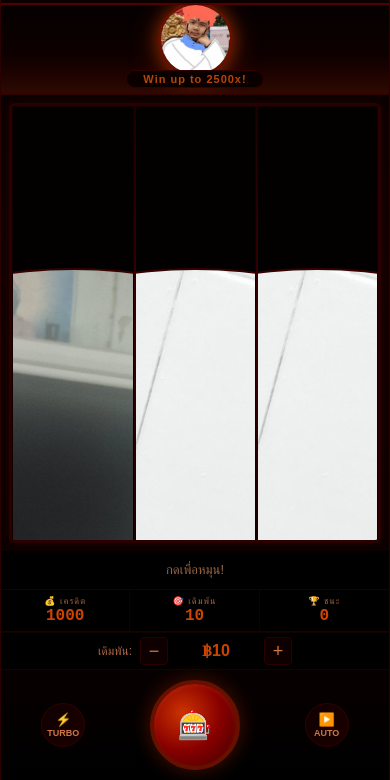
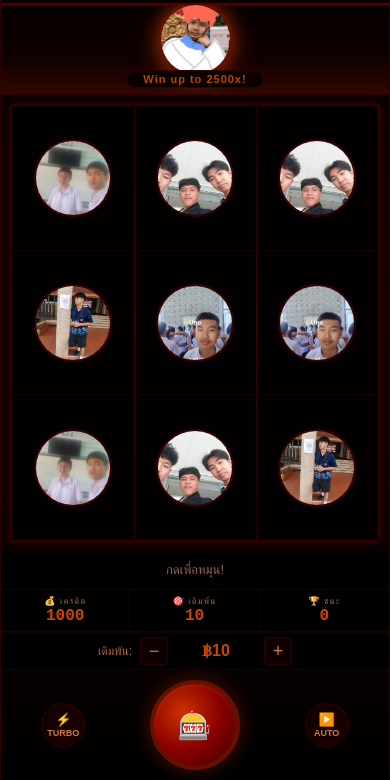
Before and after one commit to Sudpluem/FORTUNE-MIKE, a plain HTML site: page index.html in a window 390 px wide. Shown: the part 64-844 px from the top of the page. Drawn offline with Linux system fonts and the light colour scheme.

Commit message:
fix: circular images correct size on mobile

```diff
--- a/style.css
+++ b/style.css
@@ -185,9 +185,8 @@ body {
 }
 
 .cell img {
-  height: 75%;
-  width: auto;
-  aspect-ratio: 1;
+  width: clamp(55px, 20vw, 100px);
+  height: clamp(55px, 20vw, 100px);
   object-fit: cover;
   border-radius: 50%;
   border: 2px solid #3a0000;
```
